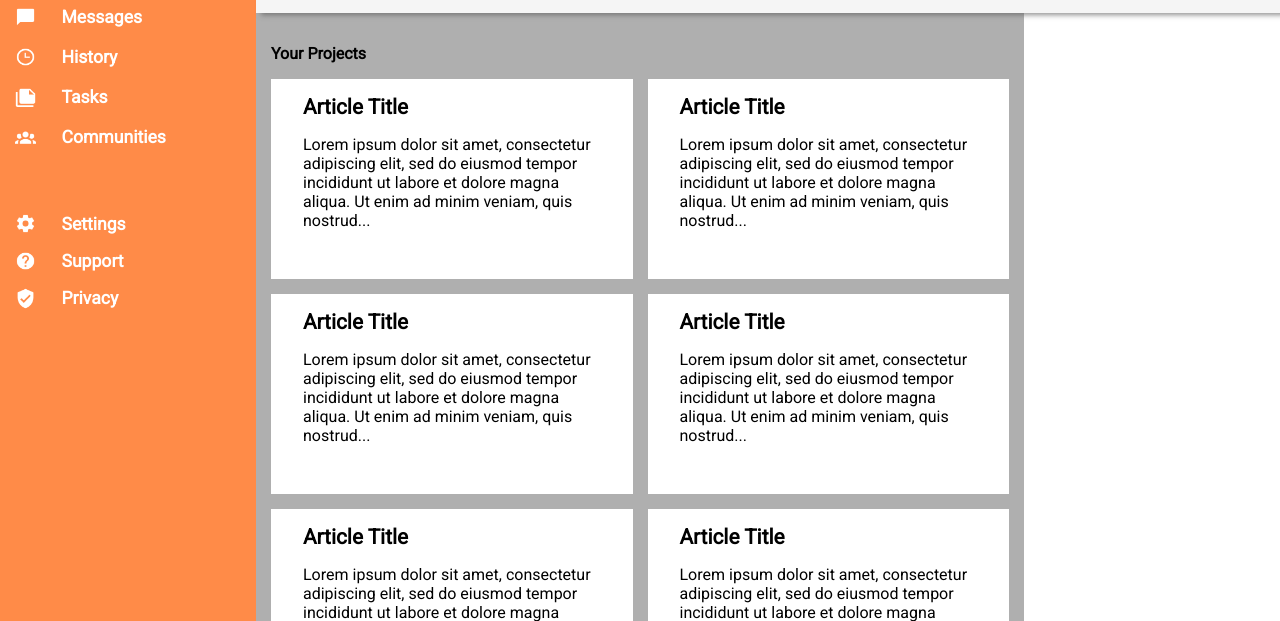
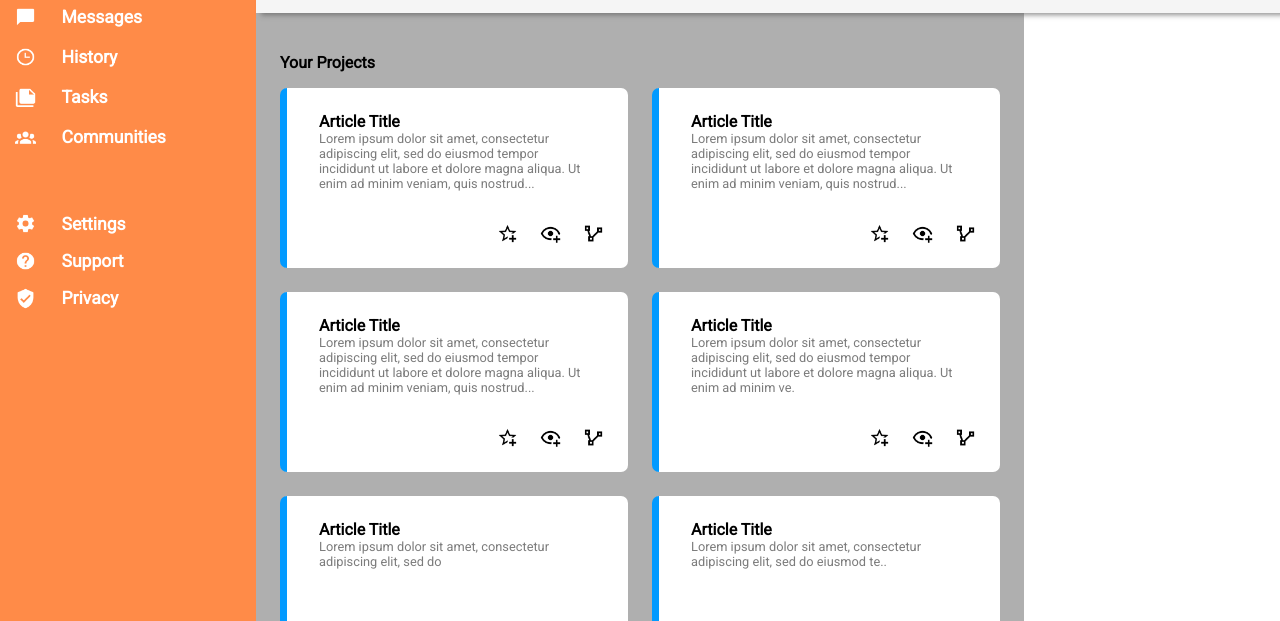
Before and after one commit to bronickone/admin-dashboard, a plain HTML site: page index.html in a window 1280 px wide. Shown: the part 179-800 px from the top of the page. Drawn offline with Linux system fonts and the light colour scheme.

Commit message:
improve main cards style

```diff
--- a/index.html
+++ b/index.html
@@ -84,30 +84,67 @@
                 Your Projects
             </div>
               <div class="cards-main">
+
                   <div class="card">
                     <p class="title">Article Title</p>
-                    <p>Lorem ipsum dolor sit amet, consectetur adipiscing elit, sed do eiusmod tempor incididunt ut labore et dolore magna aliqua. Ut enim ad minim veniam, quis nostrud...</p>
+                    <p class="card-text">Lorem ipsum dolor sit amet, consectetur adipiscing elit, sed do eiusmod tempor incididunt ut labore et dolore magna aliqua. Ut enim ad minim veniam, quis nostrud...</p>
+                    <div class="img-box">
+                        <img src="./images/main/star-plus-outline.png" alt="star">
+                        <img src="./images/main/eye-plus-outline.png" alt="eye">
+                        <img src="./images/main/vector-polyline.png" alt="graph-tree">
+                    </div>
                   </div>
+
                   <div class="card">
                     <p class="title">Article Title</p>
-                    <p>Lorem ipsum dolor sit amet, consectetur adipiscing elit, sed do eiusmod tempor incididunt ut labore et dolore magna aliqua. Ut enim ad minim veniam, quis nostrud...</p>
+                    <p class="card-text">Lorem ipsum dolor sit amet, consectetur adipiscing elit, sed do eiusmod tempor incididunt ut labore et dolore magna aliqua. Ut enim ad minim veniam, quis nostrud...</p>
+                    <div class="img-box">
+                        <img src="./images/main/star-plus-outline.png" alt="star">
+                        <img src="./images/main/eye-plus-outline.png" alt="eye">
+                        <img src="./images/main/vector-polyline.png" alt="graph-tree">
+                    </div>
                   </div>
+
                   <div class="card">
                     <p class="title">Article Title</p>
-                    <p>Lorem ipsum dolor sit amet, consectetur adipiscing elit, sed do eiusmod tempor incididunt ut labore et dolore magna aliqua. Ut enim ad minim veniam, quis nostrud...</p>
+                    <p class="card-text">Lorem ipsum dolor sit amet, consectetur adipiscing elit, sed do eiusmod tempor incididunt ut labore et dolore magna aliqua. Ut enim ad minim veniam, quis nostrud...</p>
+                    <div class="img-box">
+                        <img src="./images/main/star-plus-outline.png" alt="star">
+                        <img src="./images/main/eye-plus-outline.png" alt="eye">
+                        <img src="./images/main/vector-polyline.png" alt="graph-tree">
+                    </div>
                   </div>
+
                   <div class="card">
                     <p class="title">Article Title</p>
-                    <p>Lorem ipsum dolor sit amet, consectetur adipiscing elit, sed do eiusmod tempor incididunt ut labore et dolore magna aliqua. Ut enim ad minim veniam, quis nostrud...</p>
+                    <p class="card-text">Lorem ipsum dolor sit amet, consectetur adipiscing elit, sed do eiusmod tempor incididunt ut labore et dolore magna aliqua. Ut enim ad minim ve.</p>
+                    <div class="img-box">
+                        <img src="./images/main/star-plus-outline.png" alt="star">
+                        <img src="./images/main/eye-plus-outline.png" alt="eye">
+                        <img src="./images/main/vector-polyline.png" alt="graph-tree">
+                    </div>
                   </div>
+
                   <div class="card">
                     <p class="title">Article Title</p>
-                    <p>Lorem ipsum dolor sit amet, consectetur adipiscing elit, sed do eiusmod tempor incididunt ut labore et dolore magna aliqua. Ut enim ad minim veniam, quis nostrud...</p>
+                    <p class="card-text">Lorem ipsum dolor sit amet, consectetur adipiscing elit, sed do </p>
+                    <div class="img-box">
+                        <img src="./images/main/star-plus-outline.png" alt="star">
+                        <img src="./images/main/eye-plus-outline.png" alt="eye">
+                        <img src="./images/main/vector-polyline.png" alt="graph-tree">
+                    </div>
                   </div>
+
                   <div class="card">
                     <p class="title">Article Title</p>
-                    <p>Lorem ipsum dolor sit amet, consectetur adipiscing elit, sed do eiusmod tempor incididunt ut labore et dolore magna aliqua. Ut enim ad minim veniam, quis nostrud...</p>
+                    <p class="card-text">Lorem ipsum dolor sit amet, consectetur adipiscing elit, sed do eiusmod te..</p>
+                    <div class="img-box">
+                        <img src="./images/main/star-plus-outline.png" alt="star">
+                        <img src="./images/main/eye-plus-outline.png" alt="eye">
+                        <img src="./images/main/vector-polyline.png" alt="graph-tree">
+                    </div>
                   </div>
+
               </div>
 
 
--- a/styles.css
+++ b/styles.css
@@ -209,40 +209,45 @@ h1 > img{
 
 
 
+.main-content{
+    padding: 1.5rem;
+    background-color: rgb(175, 175, 175);
+}
+
+.cards-main{
+    display: grid;
+   grid-template-columns: repeat(auto-fit, minmax(250px, 1fr));
+   gap: 1.5rem;
+   align-items: stretch;
+}
 
 
+ .card .card-text{
+    padding:0 2rem;
+    color: rgb(124, 124, 124);
+    font-weight: normal;
+    font-size: 0.8rem;
+ }
+  .card .title {
+    padding:1.5rem 2rem 0;
+      font-weight: 900;
+    font-size: 1rem;
 
+  }
+.card >.img-box > img{
+    filter: brightness(0%);
+    width: 1.3rem;
+}
 
+.img-box{
+    position: absolute;
+    bottom: 1.5rem;
+    right: 1.5rem;
+    display: grid;
+    grid-template-columns: 1fr 1fr 1fr;
+    gap:1.4rem;
+}
 
-.main-content{
-    padding: 15px;
-    background-color: rgb(175, 175, 175);
-
-
-
-}
-.cards-main{
-    display: grid;
-
-   grid-template-columns: repeat(auto-fit, minmax(250px, 1fr));
-   gap: 15px;
-
-   align-items: stretch;
-
-}
-.card p {
-    padding:1rem 2rem 0;
-    color: black;
-    font-weight: normal;
-    font-size: 1rem;
-    text-align: left;
-  }
-
-  .card .title {
-      font-weight: 900;
-    font-size: 1.3rem;
-    text-align: left;
-  }
 
 .main-head{
 
@@ -250,8 +255,11 @@ h1 > img{
    font-weight: 800;
 }
 .main-content .card {
+    position: relative;
     background-color: #FFFFFF;
     color: black;
-    text-align: center;
-    height: 200px;
+    text-align: left;
+    min-height: 180px;
+    border-radius: 7px;
+    border-left: 7px solid rgb(2, 154, 255);
   }
```
